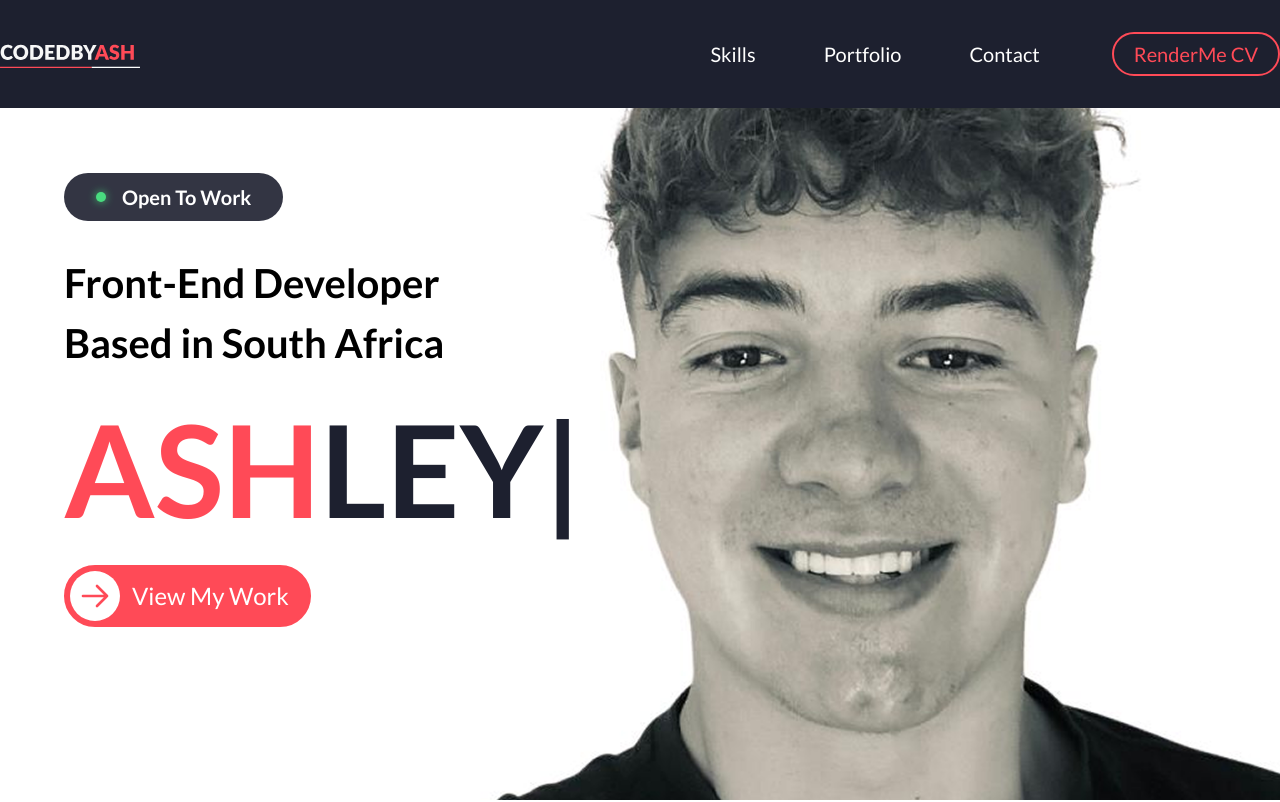
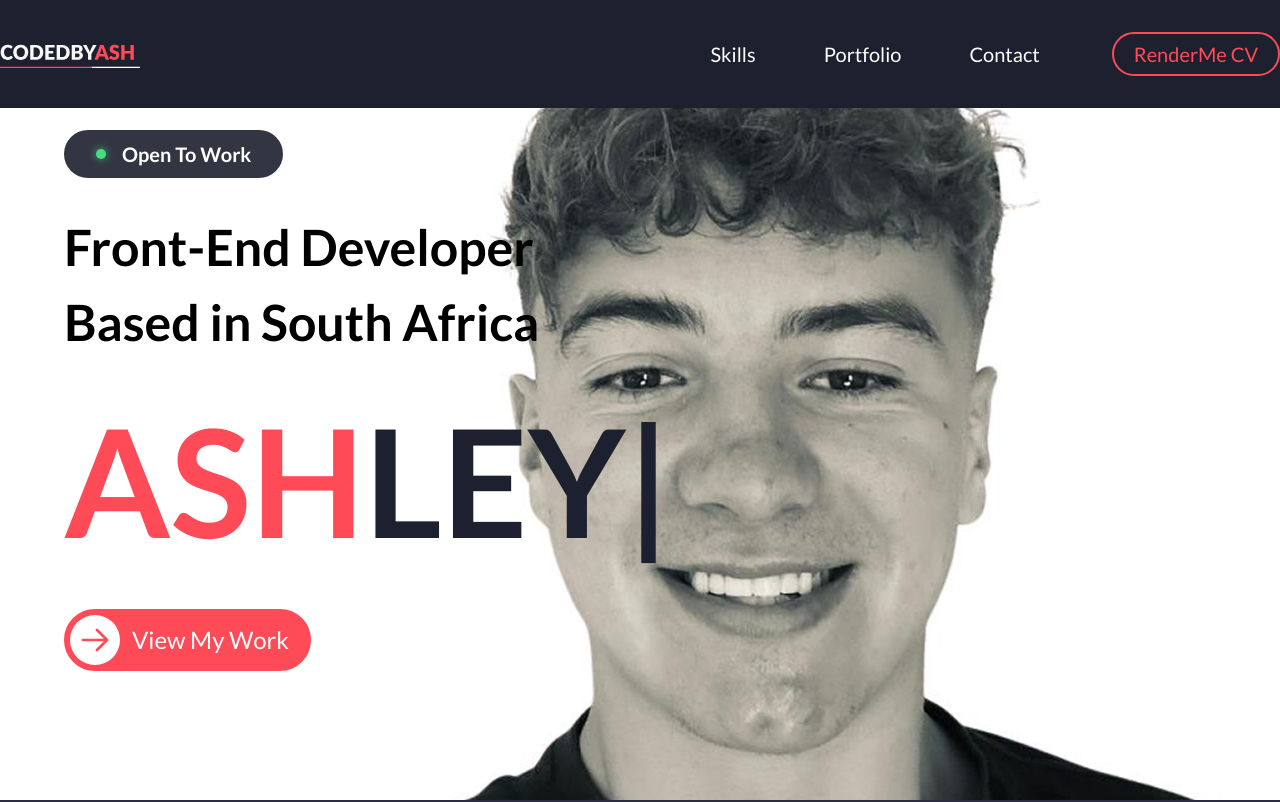
Before and after one commit to Ashley06Williams/My-portfolio, a Next.js app: page / in a window 1280 px wide. Shown: the top 802 px of the page. Built offline with nearby package versions, Linux system fonts and the light colour scheme.

Commit message:
Refactor HeroSection layout and update styles

```diff
--- a/src/app/page.tsx
+++ b/src/app/page.tsx
@@ -12,13 +12,16 @@ import { useState } from "react";
 export default function Home() {
   const [modal, setModal] = useState(false);
   return (
-    <div className="bg-white">
+    <div className="bg-blueGrey-light">
       <header className="w-full flex justify-center items-start ">
         <HeaderSection />
       </header>
-      <div className="h-full flex flex-col items-center ">
+      <HeroSection setModal={setModal} modal={modal} />
+      <div className="h-full flex flex-col items-center  max-w-[1400px] lg:max-w-[2000px] mx-auto">
         <main className="mx-auto px-4 md:px-0">
-          <HeroSection setModal={setModal} modal={modal} />
+
+
+
           <AbilitySection />
           <WorkSection />
 
--- a/src/components/hero-section.tsx
+++ b/src/components/hero-section.tsx
@@ -3,16 +3,22 @@
 import React from "react";
 import { TypeAnimation } from "react-type-animation";
 import Image from "next/image";
-import { once } from "events";
+import Link from "next/link";
 
 type PopupProps = {
   modal: boolean;
   setModal: React.Dispatch<React.SetStateAction<boolean>>;
 };
 
-export default function HeroSection({ setModal, modal }: PopupProps) {
+export default function HeroSection() {
   return (
-    <div className="relative bg-white h-[100vh] grid grid-cols-2 items-center overflow-hidden px-8 md:px-16 md:max-w-[1400px] lg:max-w-[2000px] mx-auto">
+<div className="bg-white">
+
+
+
+
+
+    <div className="relative  h-[100vh] grid grid-cols-2 items-center overflow-hidden px-8 md:px-16 md:max-w-[1400px] lg:max-w-[2000px] mx-auto">
 
 
 
@@ -23,13 +29,13 @@ export default function HeroSection({ setModal, modal }: PopupProps) {
         <span className="w-2.5 h-2.5 bg-green-400 rounded-full animate-pulse shadow-[0_0_8px_rgba(74,222,128,0.8)]"></span>
         <p>Open To Work</p>
       </div>
-    <h2 className="mt-8 text-[40px] font-bold">
+    <h2 className="mt-8 text-[50px] font-bold">
       Front-End Developer
       <br />
       Based in South Africa
     </h2>
-<div className="mt-8">
-  <h1 className="text-9xl font-bold">
+<div className="mt-2">
+  <h1 className="text-[150px] font-bold">
     <span className="text-red">ASH</span>
     <TypeAnimation
       sequence={[
@@ -45,8 +51,9 @@ export default function HeroSection({ setModal, modal }: PopupProps) {
     />
   </h1>
 </div>
-<div className="mt-8">
-  <button className="relative flex items-center bg-red border-2 border-red text-white font-medium text-2xl group hover:bg-white p-1 rounded-full overflow-hidden">
+<div className="mt-4">
+  <Link href="#portfolio">
+    <button className="relative flex items-center bg-red border-2 border-red text-white font-medium text-2xl group hover:bg-white p-1 rounded-full overflow-hidden">
     <div className="relative z-10 bg-white rounded-full w-[50px] h-[50px] flex items-center justify-center">
       <svg xmlns="http://www.w3.org/2000/svg" fill="none" viewBox="0 0 24 24" strokeWidth={2} stroke="currentColor" className="w-8 h-8 text-red">
         <path strokeLinecap="round" strokeLinejoin="round" d="M13.5 4.5L21 12m0 0l-7.5 7.5M21 12H3" />
@@ -54,11 +61,12 @@ export default function HeroSection({ setModal, modal }: PopupProps) {
     </div>
     <p className="relative z-10 pl-3 pr-4 group-hover:text-red">View My Work</p>
   </button>
+  </Link>
+
 </div>
       </div>
 
-      {/* Profile Image positioned at bottom right - absolute positioning doesn't affect layout */}
-      <div className="absolute bottom-0 right-[-100px] pointer-events-none">
+      <div className="absolute bottom-0 right-0 pointer-events-none">
         <Image
           src="/ashfinal.png"
           alt="Ashley Williams"
@@ -68,20 +76,6 @@ export default function HeroSection({ setModal, modal }: PopupProps) {
         />
       </div>
 </div>
-    // </div>
+</div>
   );
 }
-
-      {/* <TypeAnimation
-        sequence={[
-          // Same substring at the start will only be typed out once, initially
-          "Ashley",
-          1000, // wait 1s before replacing "Mice" with "Hamsters"
-          "A Frontend Developer",
-          1000,
-        ]}
-        wrapper="span"
-        speed={25}
-        repeat={1}
-        className="text-white font-bold text-[32px] md:text-[40px] lg:text-[60px] leading-tight md:leading-normal"
-      /> */}
```
Also changed, not shown: public/ashfinal.png.
